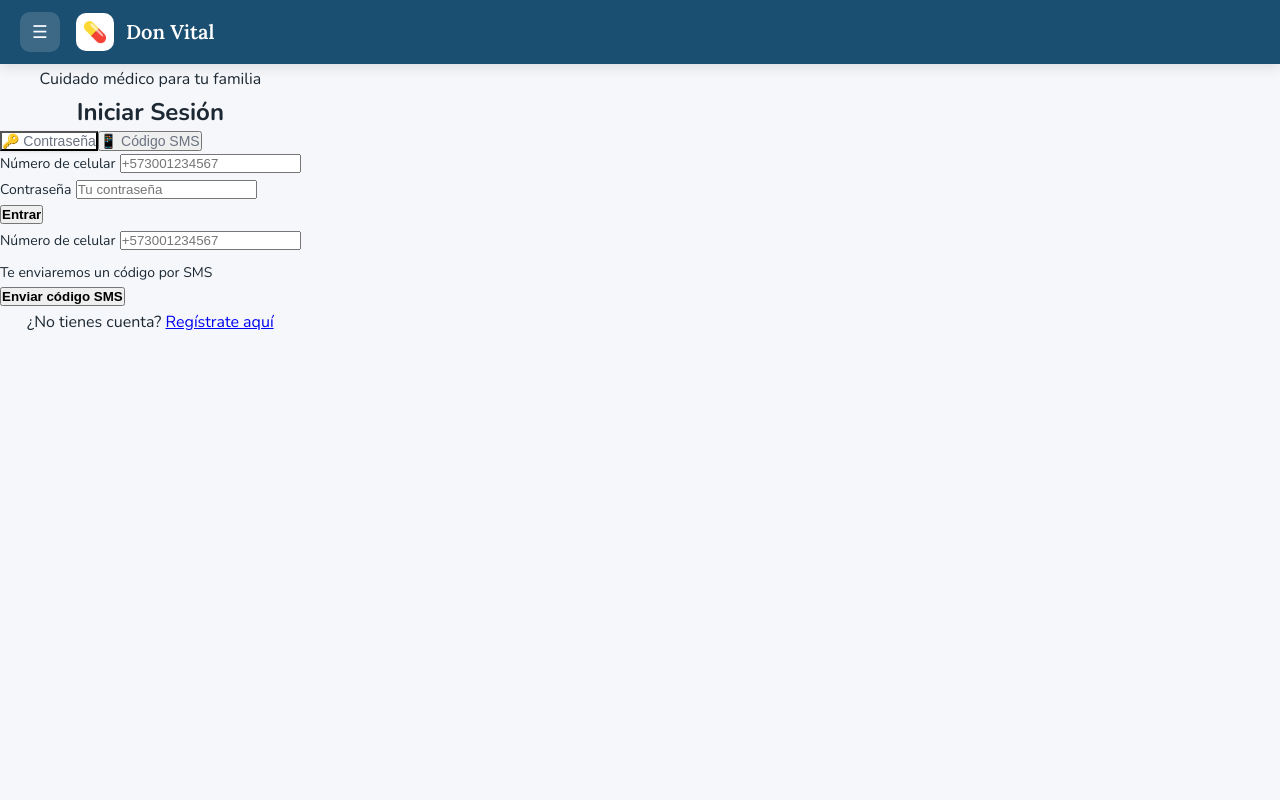
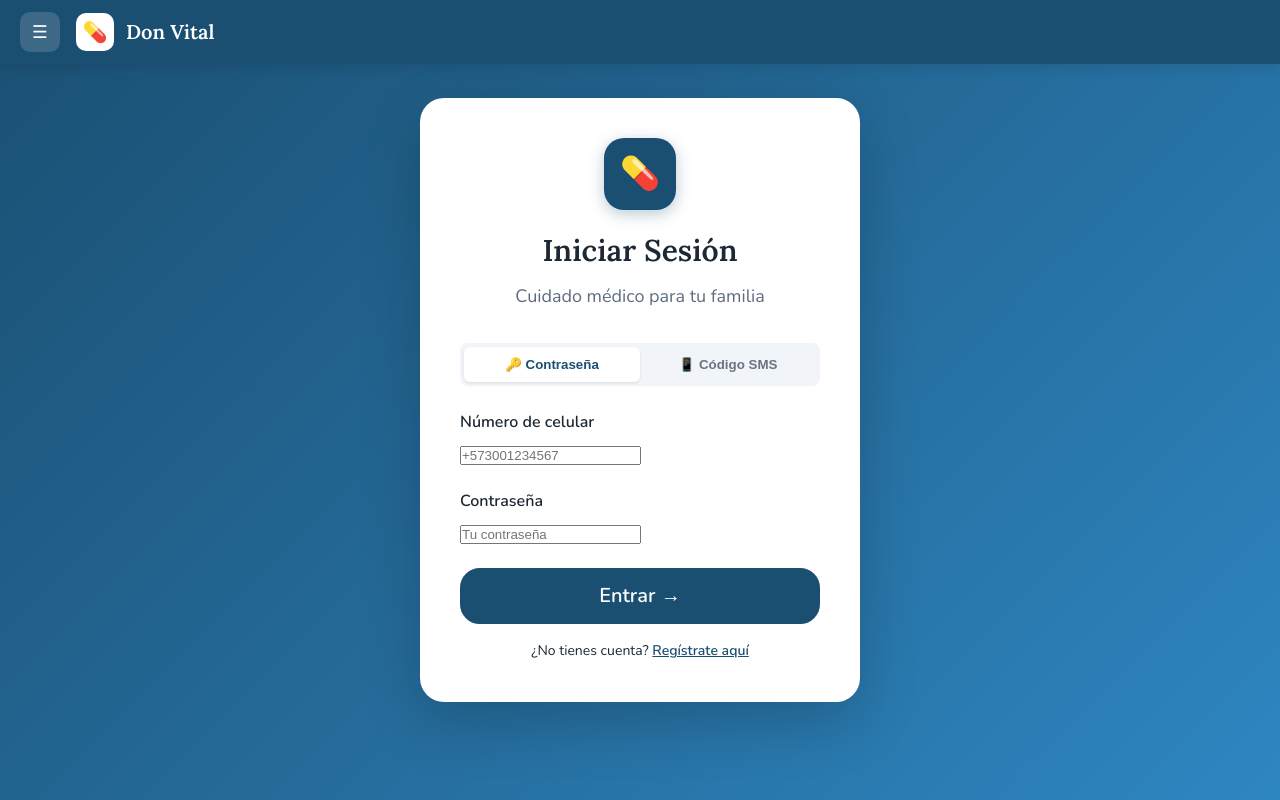
Before and after one commit to OsvaldoAguilar2024/donvital, a Django app: page / in a window 1280 px wide. Run offline with Django 5.2, Linux system fonts and the light colour scheme; parts of the project's set-up code (start-up, migrations or seed data) failed here and were passed over.

Commit message:
Fix login diseño + contraseña en registro

```diff
--- a/templates/usuarios/login.html
+++ b/templates/usuarios/login.html
@@ -1,34 +1,28 @@
 {% extends 'base/base.html' %}
 {% block title %}Iniciar Sesión - Don Vital{% endblock %}
-
 {% block content %}
-<div class="min-h-screen flex items-center justify-center bg-gray-50 py-12 px-4">
-  <div class="max-w-md w-full">
-
-    <div class="text-center mb-8">
-      <h1 class="text-3xl font-bold text-blue-700">Don Vital</h1>
-      <p class="text-gray-500 mt-2">Cuidado médico para tu familia</p>
+<div class="auth-wrapper">
+  <div class="auth-card animate-in">
+    <div class="auth-logo">
+      <div class="auth-logo-icon">💊</div>
+      <h1 class="auth-title">Iniciar Sesión</h1>
+      <p class="auth-subtitle">Cuidado médico para tu familia</p>
     </div>
 
     {% if messages %}
       {% for message in messages %}
-        <div class="mb-4 p-4 rounded-lg {% if message.tags == 'error' %}bg-red-100 text-red-700{% elif message.tags == 'warning' %}bg-yellow-100 text-yellow-800{% else %}bg-green-100 text-green-700{% endif %}">
-          {{ message }}
-        </div>
+        <div class="alert alert-{{ message.tags }} mb-3">{{ message }}</div>
       {% endfor %}
     {% endif %}
 
-    <div class="bg-white rounded-2xl shadow-lg p-8">
-      <h2 class="text-xl font-semibold text-gray-800 mb-6 text-center">Iniciar Sesión</h2>
-
     <!-- Tabs -->
-      <div class="flex rounded-lg bg-gray-100 p-1 mb-6">
+    <div style="display:flex;border-radius:8px;background:#f1f5f9;padding:4px;margin-bottom:1.5rem;">
       <button onclick="mostrarTab('password')" id="tab-password"
-          class="flex-1 py-2 px-4 rounded-md text-sm font-medium transition-all tab-btn active-tab">
+        style="flex:1;padding:10px;border:none;border-radius:6px;font-weight:600;cursor:pointer;transition:all 0.2s;background:white;color:var(--color-primary);box-shadow:0 1px 3px rgba(0,0,0,0.1);">
         🔑 Contraseña
       </button>
       <button onclick="mostrarTab('otp')" id="tab-otp"
-          class="flex-1 py-2 px-4 rounded-md text-sm font-medium transition-all tab-btn">
+        style="flex:1;padding:10px;border:none;border-radius:6px;font-weight:600;cursor:pointer;transition:all 0.2s;background:transparent;color:#6b7280;">
         📱 Código SMS
       </button>
     </div>
@@ -38,80 +32,55 @@
       <form method="post">
         {% csrf_token %}
         <input type="hidden" name="metodo" value="password">
-
-          <div class="mb-4">
-            <label class="block text-sm font-medium text-gray-700 mb-2">Número de celular</label>
+        <div class="form-group">
+          <label class="form-label">Número de celular</label>
           <input type="tel" name="telefono" value="{{ telefono|default:'' }}"
-              placeholder="+573001234567"
-              class="w-full px-4 py-3 border border-gray-300 rounded-lg text-lg focus:outline-none focus:ring-2 focus:ring-blue-500"
-              required>
+            placeholder="+573001234567" class="form-control" required>
         </div>
-
-          <div class="mb-6">
-            <label class="block text-sm font-medium text-gray-700 mb-2">Contraseña</label>
+        <div class="form-group">
+          <label class="form-label">Contraseña</label>
           <input type="password" name="password"
-              placeholder="Tu contraseña"
-              class="w-full px-4 py-3 border border-gray-300 rounded-lg text-lg focus:outline-none focus:ring-2 focus:ring-blue-500"
-              required>
+            placeholder="Tu contraseña" class="form-control" required>
         </div>
-
-          <button type="submit"
-            class="w-full bg-blue-600 hover:bg-blue-700 text-white font-bold py-4 px-6 rounded-lg text-lg transition-colors">
-            Entrar
+        <button type="submit" class="btn btn-primary btn-block btn-lg">
+          Entrar →
         </button>
       </form>
     </div>
 
     <!-- Login con OTP -->
-      <div id="form-otp" class="hidden">
+    <div id="form-otp" style="display:none;">
       <form method="post">
         {% csrf_token %}
         <input type="hidden" name="metodo" value="otp">
-
-          <div class="mb-6">
-            <label class="block text-sm font-medium text-gray-700 mb-2">Número de celular</label>
+        <div class="form-group">
+          <label class="form-label">Número de celular</label>
           <input type="tel" name="telefono"
-              placeholder="+573001234567"
-              class="w-full px-4 py-3 border border-gray-300 rounded-lg text-lg focus:outline-none focus:ring-2 focus:ring-blue-500"
-              required>
-            <p class="text-sm text-gray-500 mt-1">Te enviaremos un código por SMS</p>
+            placeholder="+573001234567" class="form-control" required>
+          <p style="font-size:0.8rem;color:#6b7280;margin-top:4px;">Te enviaremos un código por SMS</p>
         </div>
-
-          <button type="submit"
-            class="w-full bg-green-600 hover:bg-green-700 text-white font-bold py-4 px-6 rounded-lg text-lg transition-colors">
-            Enviar código SMS
+        <button type="submit" class="btn btn-primary btn-block btn-lg">
+          Enviar código SMS →
         </button>
       </form>
     </div>
 
-      <div class="mt-6 text-center">
-        <p class="text-gray-600">¿No tienes cuenta?
-          <a href="{% url 'registro' %}" class="text-blue-600 font-medium hover:underline">Regístrate aquí</a>
+    <p class="text-center mt-2" style="font-size:0.875rem;">
+      ¿No tienes cuenta? <a href="/usuarios/registro/" style="color:var(--color-primary);font-weight:600;">Regístrate aquí</a>
     </p>
   </div>
 </div>
 
-  </div>
-</div>
-
-<style>
-  .active-tab { background-color: white; box-shadow: 0 1px 3px rgba(0,0,0,0.1); color: #1d4ed8; }
-  .tab-btn { color: #6b7280; }
-</style>
-
 <script>
   function mostrarTab(tab) {
-    document.getElementById('form-password').classList.add('hidden');
-    document.getElementById('form-otp').classList.add('hidden');
-    document.getElementById('tab-password').classList.remove('active-tab');
-    document.getElementById('tab-otp').classList.remove('active-tab');
-
-    document.getElementById('form-' + tab).classList.remove('hidden');
-    document.getElementById('tab-' + tab).classList.add('active-tab');
+    document.getElementById('form-password').style.display = tab === 'password' ? 'block' : 'none';
+    document.getElementById('form-otp').style.display = tab === 'otp' ? 'block' : 'none';
+    document.getElementById('tab-password').style.background = tab === 'password' ? 'white' : 'transparent';
+    document.getElementById('tab-password').style.color = tab === 'password' ? 'var(--color-primary)' : '#6b7280';
+    document.getElementById('tab-password').style.boxShadow = tab === 'password' ? '0 1px 3px rgba(0,0,0,0.1)' : 'none';
+    document.getElementById('tab-otp').style.background = tab === 'otp' ? 'white' : 'transparent';
+    document.getElementById('tab-otp').style.color = tab === 'otp' ? 'var(--color-primary)' : '#6b7280';
+    document.getElementById('tab-otp').style.boxShadow = tab === 'otp' ? '0 1px 3px rgba(0,0,0,0.1)' : 'none';
   }
-
-  {% if mostrar_password %}
-  mostrarTab('password');
-  {% endif %}
 </script>
 {% endblock %}
```
Also changed, not shown: templates/usuarios/registro.html (+10 -0 lines). Lines whose indentation alone changed are shown as unchanged.
